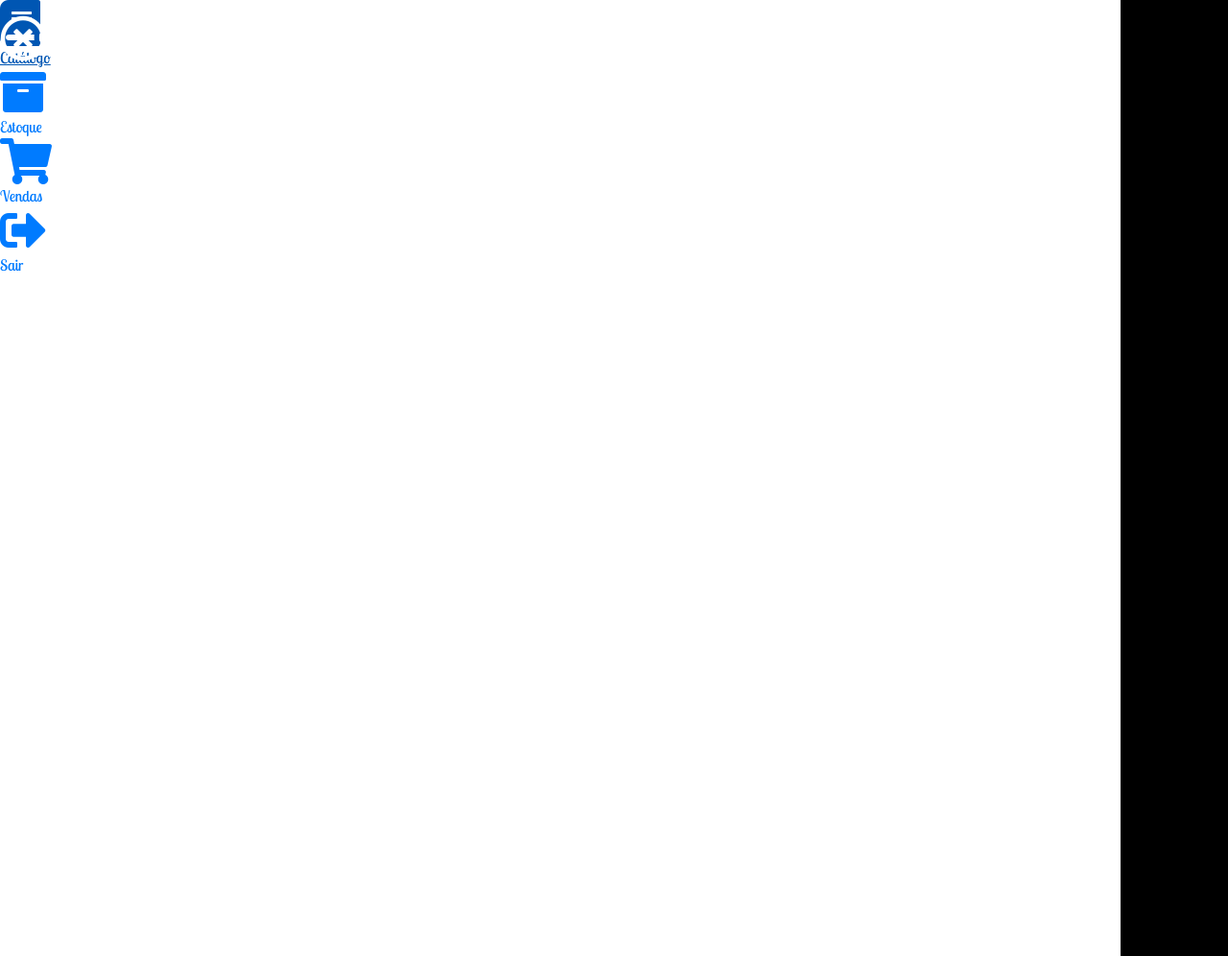
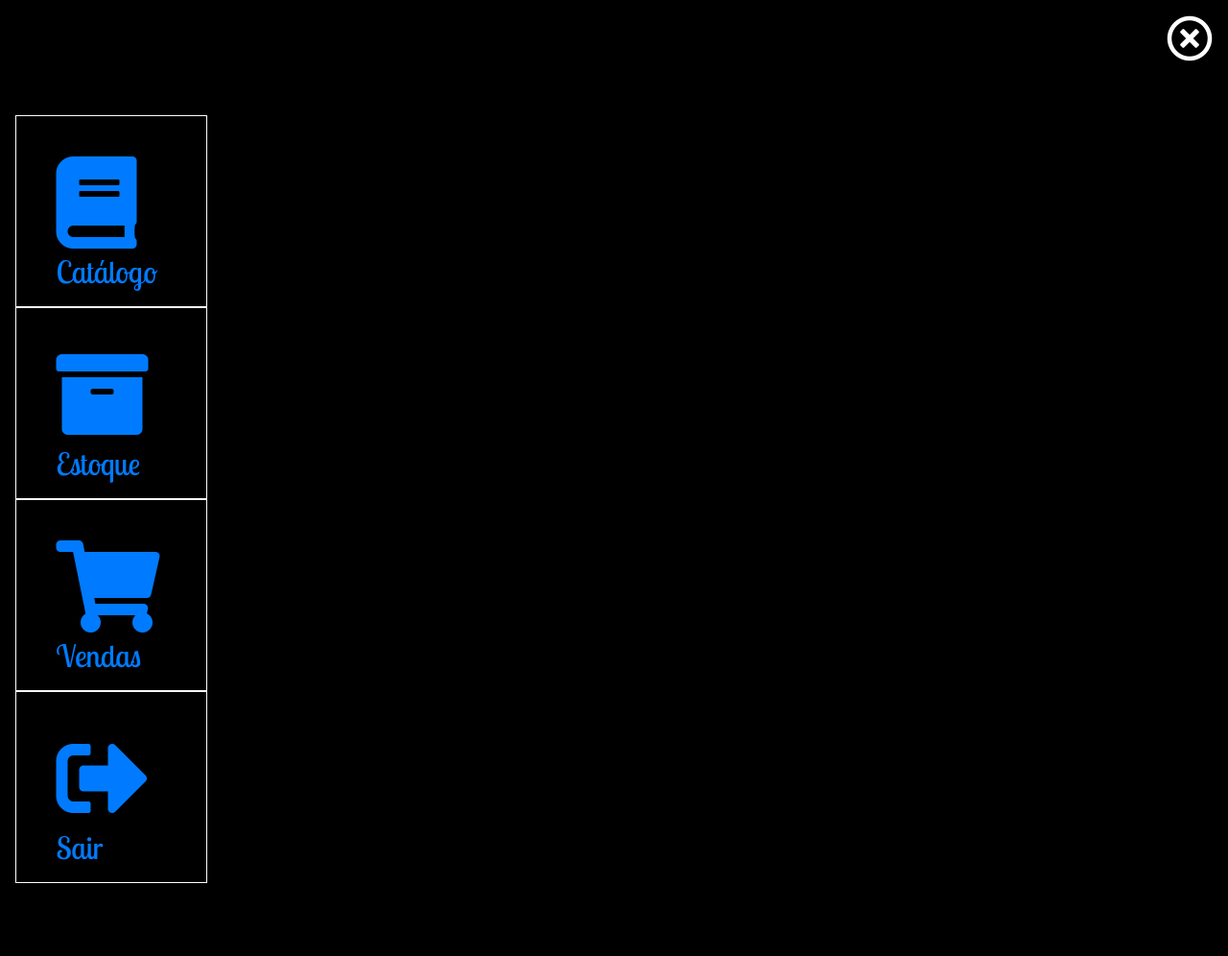
Before and after one commit to jnsilva1/Luni, a PHP site: page /LuniVendas/Testes/index in a window 1280 px wide. Shown: the whole page at 96% size. Run offline with PHP 8.4, Linux system fonts and the light colour scheme; the visitor is signed in with stand-in values (Sample User, id 1); some libraries are stand-ins or nearby versions; some web fonts are replaced.

Commit message:
#1 - Ajustando Menu

```diff
--- a/CSS/_Layout_1.01/index.css
+++ b/CSS/_Layout_1.01/index.css
@@ -83,6 +83,7 @@
 }
 header div#btnMenu i{
     margin-top: 0.5em;
+    cursor: pointer;
 }
 
 /* Menu */
@@ -93,17 +94,32 @@
     top: 0;
     position: fixed;
     z-index: 99999;
-    background-color: rgba(255,255,255,1);
+    background-color: rgba(0,0,0,1);
     color: white;
+}
+#menu #div-close{
+    position: relative;
+    width: 100%;
+    padding: 1em;
+    text-align: right;
+}
+
+#menu #menuLista{
+    position: relative;
+    width: 100%;
+    padding: 1em;
+}
+
+#menu #menuLista a{
     display: flex;
     box-sizing: border-box;
+    width: 200px;
+    height: 200px;
+    border: 1px solid white;
+    font-size: 2em;
+    padding: 1.3em;
 }
-#menu #btnClose{
-    position: absolute;
-    float: right;
 
-    top: 1em;
-}
 
 
 
--- a/Layout/_Layout_1.01/index.php
+++ b/Layout/_Layout_1.01/index.php
@@ -43,7 +43,10 @@
             <div name="btnMenu" id="btnMenu" class="btnMenu"><i class="fas fa-bars fa-2x"></i></div><!--- BOTÃO DE MENU-->
         </header>
         <div name="menu" class="menu" id="menu" ><!-- DESENVOLVIMENTO DO MENU-->
-            <div name="btnClose" class="btnClose" id="btnClose"> <i class="far fa-times-circle fa-3x"></i></div><br>
+            <div id="div-close">
+                <div name="btnClose" class="btnClose" id="btnClose"> <i class="far fa-times-circle fa-3x"></i></div>
+            </div>
+            <br>
             <div name="menuLista" class="menuLista" id="menuLista" type="none">
 
                 <a href="#"><div class="menuItem"><i class="fas fa-book fa-3x"></i><br>Catálogo</div></a>
@@ -52,7 +55,7 @@
                 <a href="#"><div class="menuItem"><i class="fas fa-sign-out-alt fa-3x"></i><br>Sair</div></a>
 
             </div>
-            <div class="rightBorder border-1em"></div>
+            <!--<div class="rightBorder border-1em"></div>-->
         </div>
     <content> <!-- CONTEÚDO DA PÁGINA -->
 
--- a/script/_Layout_1.01/index.js
+++ b/script/_Layout_1.01/index.js
@@ -23,3 +23,18 @@
 
 $('content').height($('content').height() - difContent);
 });
+
+//Evento do Menu
+$('#btnMenu, #btnClose').click(function(){
+    MenuToggle();
+});
+
+//Função Dinâmica para Abrir/Fechar o Menu
+function MenuToggle(){
+
+    if($('#menu').offset().left < 0){
+        $('#menu').animate({left:'0'},1000);
+    }else{
+        $('#menu').animate({left:'-100%'},1000);
+    }
+}
```
